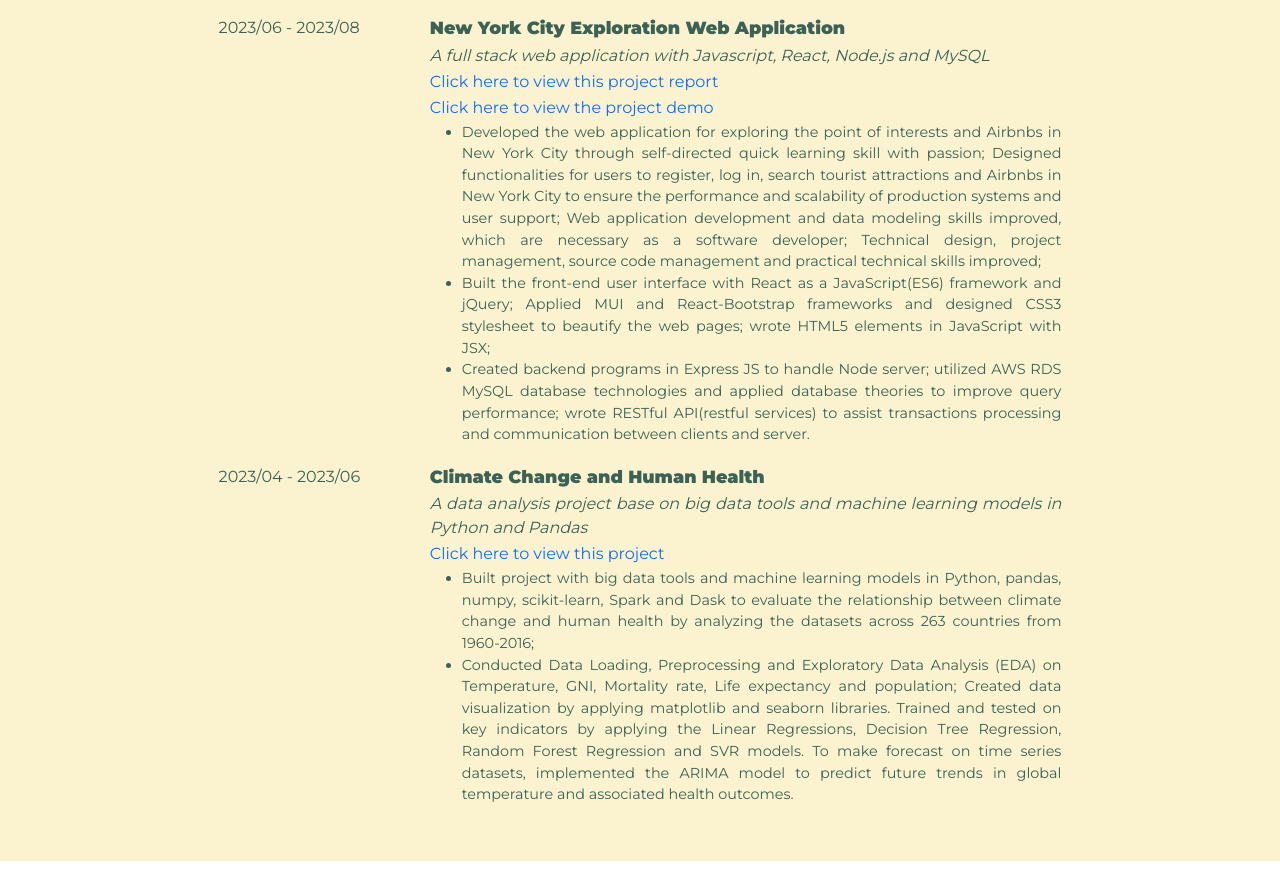
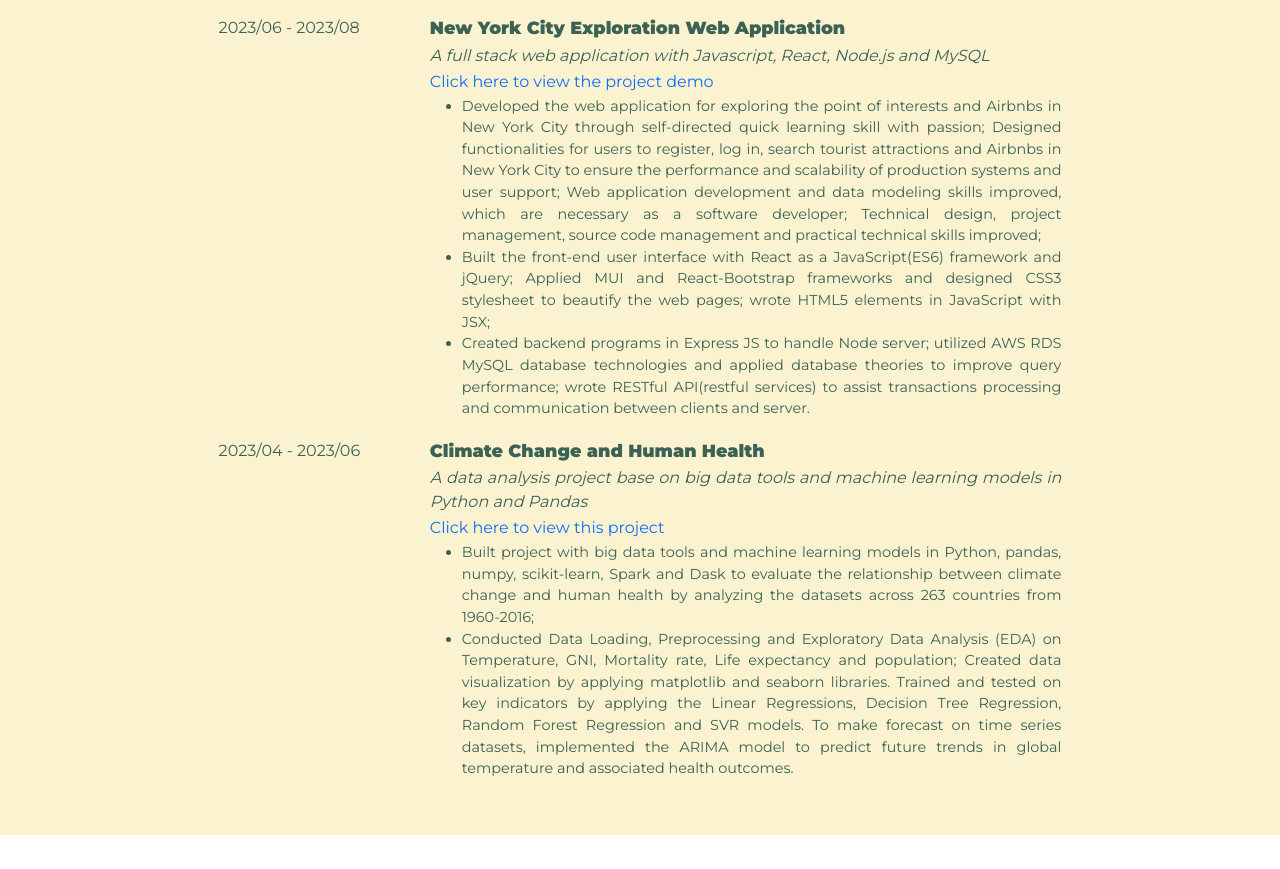
Before and after one commit to tingtingwang217/TingtingWangSite, a plain HTML site: page index.html in a window 1280 px wide. Shown: the part 2933-3802 px from the top of the page. Drawn offline with nearby package versions, Linux system fonts and the light colour scheme.

Commit message:
Update index.html
remove projecct link

```diff
--- a/index.html
+++ b/index.html
@@ -249,11 +249,6 @@
         </tr>
         <tr>
           <td class="col-table"></td>
-          <td><a href="https://gitfront.io/r/wangtingting217/HEjZ75gNU1TB/NYC-Adventure-Stays">Click here to view this
-              project report</a></td>
-        </tr>
-        <tr>
-          <td class="col-table"></td>
           <td><a href="https://drive.google.com/file/d/1j5OJR4P_iy8NCjp61wJb2S34Kbsq584U/view?usp=sharing">Click here to
               view the project demo</a></td>
         </tr>
```
